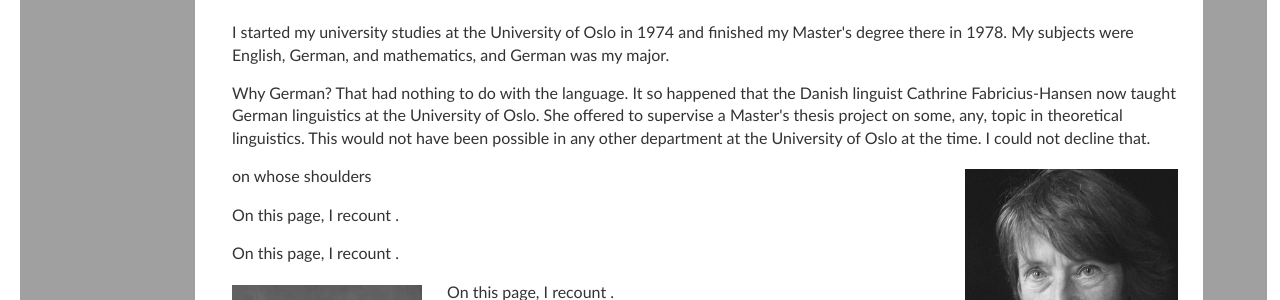
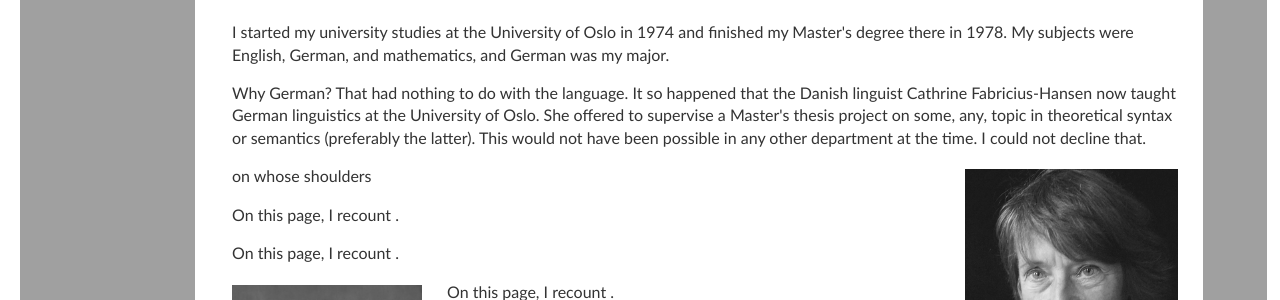
Before and after one commit to kjelljs/kjelljs.github.io, a Jekyll site: the page built from about/index.html, in a window 1280 px wide and 1088 px high. Shown: the part 441-741 px from the top of the window. Built offline with Jekyll 4.4.1, drawn with Linux system fonts in a browser that asks for light colours.

Commit message:
Update index.html

```diff
--- a/about/index.html
+++ b/about/index.html
@@ -19,7 +19,7 @@
 	</div>
 	</br>
 	<h2 id="acad">Professional Paths</h2>
-	<p>I started my university studies at the University of Oslo in 1974 and finished my Master's degree there in 1978. My subjects were English, German, and mathematics, and German was my major.</p><p>Why German? That had nothing to do with the language. It so happened that the Danish linguist Cathrine Fabricius-Hansen now taught German linguistics at the University of Oslo. She offered to supervise a Master's thesis project on some, any, topic in theoretical linguistics. This would not have been possible in any other department at the University of Oslo at the time. I could not decline that.   </p>
+	<p>I started my university studies at the University of Oslo in 1974 and finished my Master's degree there in 1978. My subjects were English, German, and mathematics, and German was my major.</p><p>Why German? That had nothing to do with the language. It so happened that the Danish linguist Cathrine Fabricius-Hansen now taught German linguistics at the University of Oslo. She offered to supervise a Master's thesis project on some, any, topic in theoretical syntax or semantics (preferably the latter). This would not have been possible in any other department at the time. I could not decline that.   </p>
 	<div style="float:right;"><figure class="rightfig"><img style="height:240px;" src="/pics/CFHgray.jpg"><figcaption>Cathrine Fabricius Hansen at age 68</figcaption></figure></div>
 	<p>on whose shoulders</p>
 	<p>On this page, I recount .</p>
```
